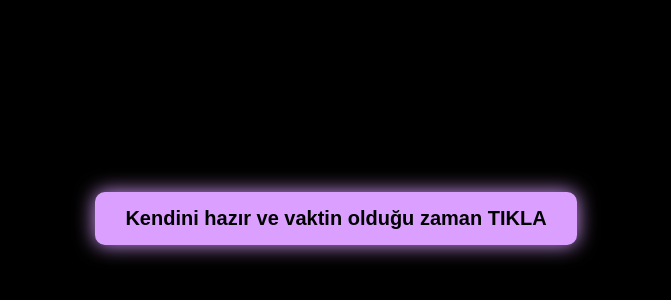
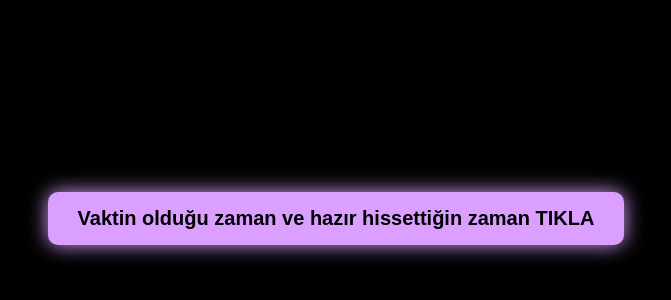
Before and after one commit to mertulucan/mert-site, a plain HTML site: page index.html in a window 1280 px wide. Shown: the part 182-482 px from the top of the page, without its empty margins (304-975 px from the left). Drawn offline with Linux system fonts and the light colour scheme.

Commit message:
index.html

```diff
--- a/index.html
+++ b/index.html
@@ -184,7 +184,7 @@
 </head>
 <body>
   <div class="start-screen">
-    <button onclick="startSite()">Kendini hazır ve vaktin olduğu zaman TIKLA</button>
+    <button onclick="startSite()">Vaktin olduğu zaman ve hazır hissettiğin zaman TIKLA</button>
   </div>
 
   <div class="container">
```
